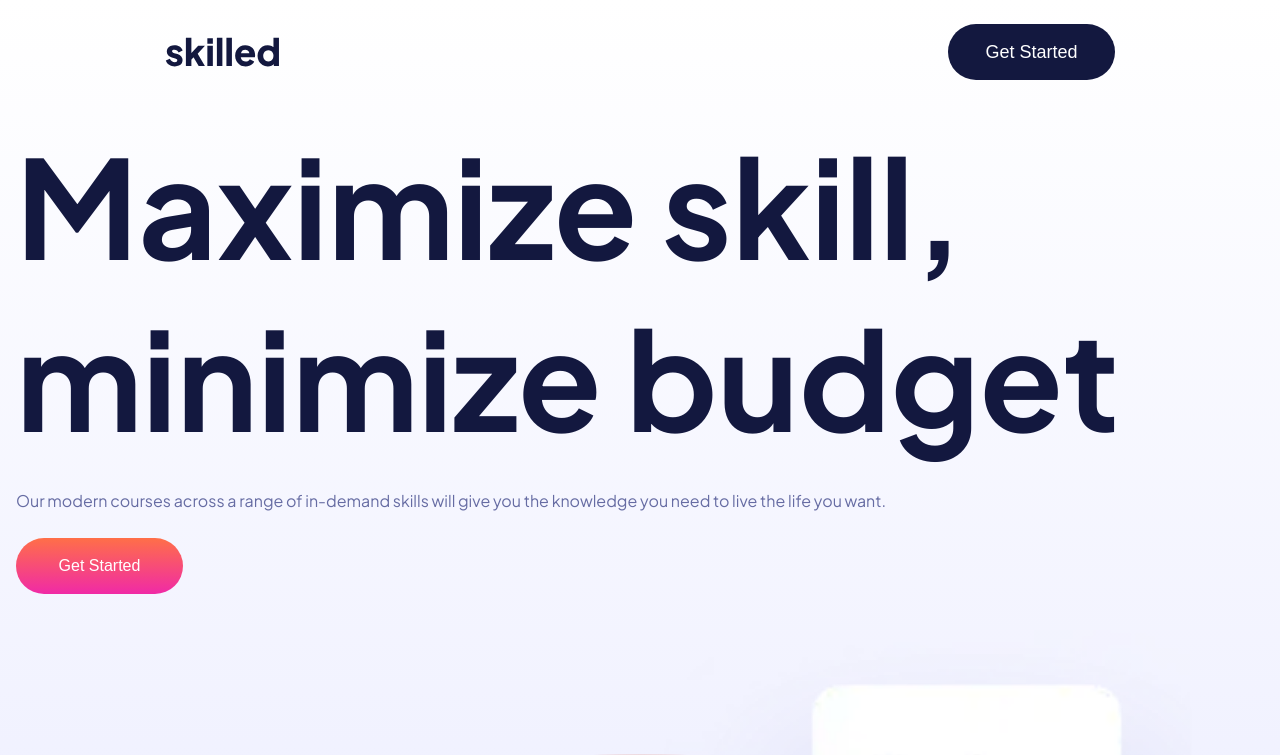
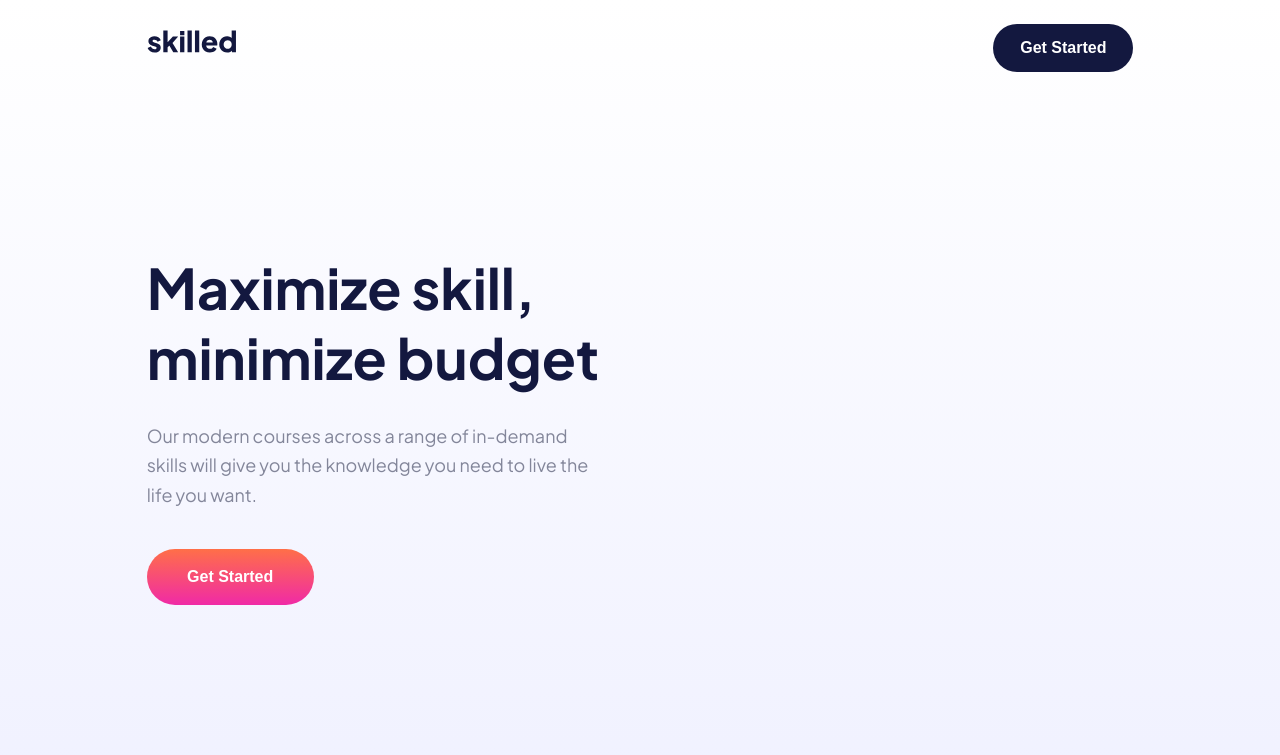
Before and after one commit to delroscol98/Skilled-eLearning-Landing-Page, a plain HTML site: page index.html in a window 1280 px wide. Shown: the top 755 px of the page. Drawn offline with Linux system fonts and the light colour scheme.

Commit message:
hero responsive

```diff
--- a/index.css
+++ b/index.css
@@ -28,91 +28,127 @@ html {
   height: 100%;
 }
 
-header {
-  padding: 1.6rem 1.6rem 0 1.6rem;
-  display: flex;
-  justify-content: space-between;
+.hero_header-logo {
+  width: 8.9rem;
+  height: 3.5rem;
+  position: relative;
+  top: 2.2rem;
+  left: 1.6rem;
+  display: inline-flex;
+  align-items: center;
 }
 
-header img {
-  width: 8.9rem;
-  align-self: center;
+.hero_header-logo img {
+  width: inherit;
 }
 
-header button {
-  background-color: var(--dark-navy);
-  border: none;
+.hero_header-button {
+  background: var(--dark-navy);
   width: 14rem;
   height: 4.8rem;
   border-radius: 2.8rem;
+  border: none;
+  position: relative;
+  top: 1.6rem;
+  right: 1.6rem;
+  float: right;
 }
 
-header button a {
+.hero_header-button a {
   color: var(--white);
   text-decoration: none;
+  font-weight: bold;
+  font-size: 1.6rem;
 }
 
-.hero h1 {
+.hero_text {
+  position: absolute;
+  width: 91.467vw;
+  height: 28.5rem;
+  top: 10.2rem;
+  left: 1.6rem;
+}
+
+.hero_text h1 {
   font-size: 10.667vw;
   color: var(--dark-navy);
-  padding: 0 1.6rem;
-  position: relative;
-  top: 3.8rem;
 }
 
-.hero p {
+.hero_text p {
   font-size: 1.6rem;
-  color: var(--greyish-blue);
-  padding: 0 1.6rem;
-  position: relative;
-  top: 6.4rem;
+  color: var(--grey);
+  margin-top: 2.6rem;
+  margin-bottom: 2.4rem;
   line-height: 1.625;
 }
 
-.hero button {
+.hero_text button {
+  background: var(--gradient-1);
   width: 16.7rem;
   height: 5.6rem;
-  background: var(--gradient-1);
+  border-radius: 3.15rem;
   border: none;
-  border-radius: 3.15rem;
-  position: relative;
-  margin-left: 1.6rem;
-  top: 8.8rem;
 }
 
-.hero button a {
+.hero_text button a {
   color: var(--white);
   text-decoration: none;
   font-size: 1.6rem;
-}
-
-.hero img {
-  width: 100%;
-  position: relative;
-  top: 12rem;
+  font-weight: bold;
 }
 
 @media screen and (min-width: 768px) {
-  header {
-    padding: 2.4rem 3.9rem 0 3.9rem;
+  .hero_header-logo {
+    top: 3.1rem;
+    left: 3.9rem;
+  }
+
+  .hero_header-button {
+    top: 3.1rem;
+    right: 3.9rem;
+  }
+
+  .hero_text {
+    width: 39.8rem;
+    height: 28.4rem;
+    left: 3.9rem;
+    top: 17.1rem;
+  }
+
+  .hero_text h1 {
+    font-size: var(--heading-lg);
+  }
+
+  .hero_text p {
+    margin: 2.5rem 0;
   }
 }
 
 @media screen and (min-width: 1024px) {
-  header {
-    padding: 2.4rem 16.5rem 0 16.5rem;
+  .hero_header-logo {
+    top: 2.4rem;
+    left: 11.458vw;
   }
 
-  header img {
-    width: 11.4rem;
+  .hero_header-button {
+    top: 2.4rem;
+    right: 11.458vw;
   }
 
-  header button {
-    width: 16.7rem;
-    height: 5.6rem;
+  .hero_text {
+    width: 45.7rem;
+    height: 25.9rem;
+    top: 25.2rem;
+    left: 11.458vw;
   }
 
-  header button a {
+  .hero_text h1 {
+    font-size: var(--heading-xl);
+  }
+
+  .hero_text p {
     font-size: 1.8rem;
+    margin-top: 2.9rem;
+    margin-bottom: 4rem;
   }
 }
--- a/index.html
+++ b/index.html
@@ -23,29 +23,26 @@
   </head>
 
   <body>
-    <header>
-      <img src="./starter-code/assets/logo-dark.svg" alt="skilled logo dark" />
-      <button>
+    <section class="hero">
+      <article class="hero_header-logo">
+        <img
+          src="./starter-code/assets/logo-dark.svg"
+          alt="skilled logo dark"
+        />
+      </article>
+      <button class="hero_header-button">
         <a href="#">Get Started</a>
       </button>
-    </header>
-    <section class="hero">
+      <article class="hero_text">
         <h1>Maximize skill, minimize budget</h1>
         <p>
-        Our modern courses across a range of in-demand skills will give you the
-        knowledge you need to live the life you want.
+          Our modern courses across a range of in-demand skills will give you
+          the knowledge you need to live the life you want.
         </p>
         <button>
           <a href="#">Get Started</a>
         </button>
-      <img
-        srcset="
-          ./starter-code/assets/image-hero-mobile.webp,
-          ./starter-code/assets/image-hero-mobile@2x.webp 2x
-        "
-        src="./starter-code/assets/image-hero-mobile@2x.webp"
-        alt="hero image"
-      />
+      </article>
     </section>
     <!-- Get Started Check out our most popular courses! Animation Learn the latest
     animation techniques to create stunning motion design and captivate your
```
Lines whose indentation alone changed are shown as unchanged.
